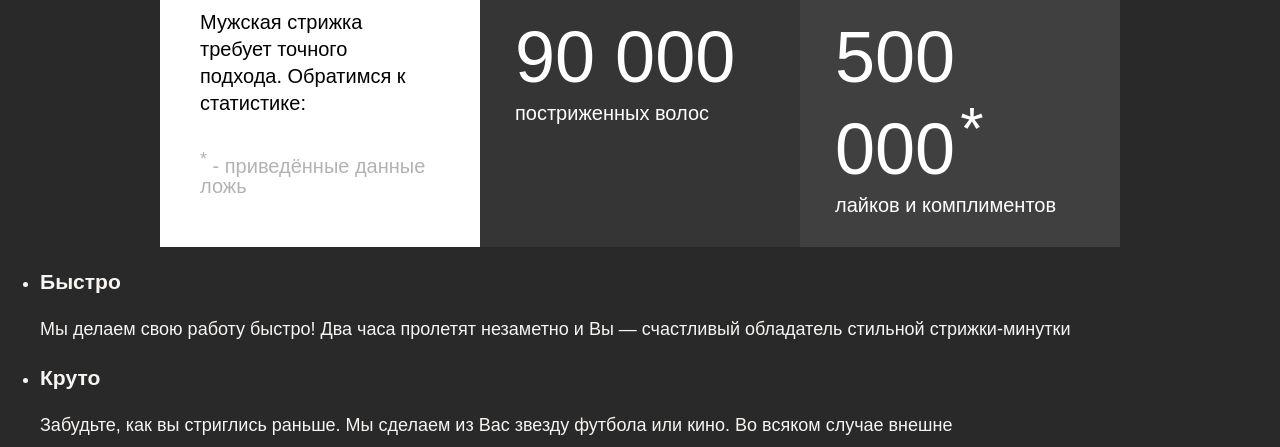
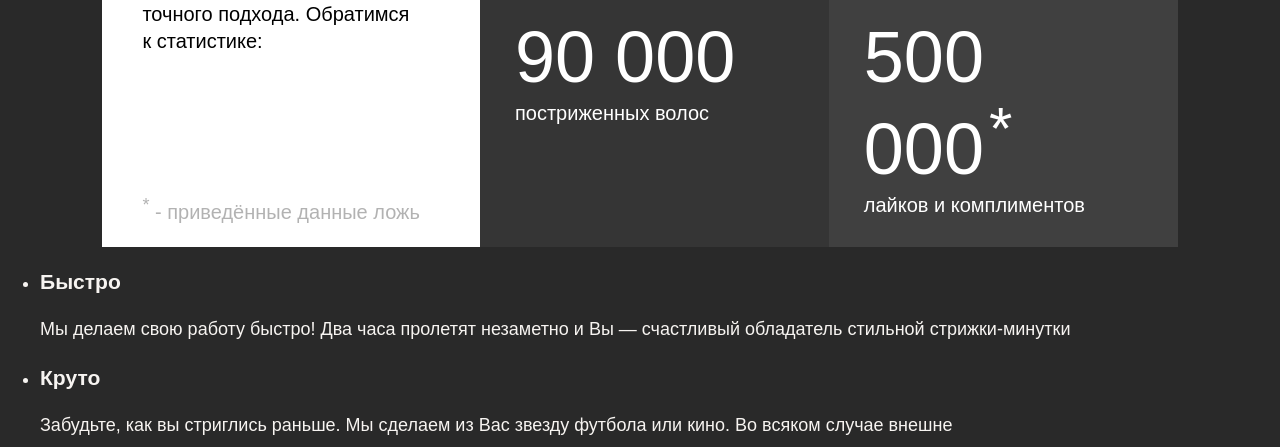
Before and after one commit to f4rral/barbershop-level-2, a website: page source/index.html in a window 1280 px wide. Shown: the part 795-1242 px from the top of the page. Drawn offline with nearby package versions, Linux system fonts and the light colour scheme; files that its build step writes are made by us from their sources.

Commit message:
Резина для статистики

```diff
--- a/source/sass/blocks/stats.scss
+++ b/source/sass/blocks/stats.scss
@@ -1,6 +1,5 @@
 .stats {
-  width: 320px;
-  margin: 0 auto;
+  width: auto;
 }
 
 .stats__header {
@@ -112,8 +111,9 @@
 
 @media (min-width: $tablet-width) {
   .stats {
-    width: 640px;
-    margin-top: -185px;
+    width: 84%;
+    max-width: 1200px;
+    margin: -185px auto 0;
   }
 
   .stats__header {
@@ -137,7 +137,7 @@
   }
 
   .stats__slogan {
-    width: 240px;
+    width: 50%;
     margin-bottom: 18px;
 
     font-size: 40px;
@@ -147,16 +147,16 @@
   }
 
   .stats__intro {
-    width: 210px;
+    width: 37.5%;
     margin-top: 5px;
-    padding-right: 47px;
+    padding: 0 0 0 30px;
 
     text-align: left;
   }
 
   .stats__legend--top {
     display: block;
-    width: 240px;
+    width: 50%;
 
     color: rgba(0, 0, 0, 0.3);
   }
@@ -171,7 +171,8 @@
   }
 
   .stats__list tr {
-    width: 250px;
+    width: 50%;
+    box-sizing: border-box;
     padding: 25px 35px 28px;
   }
 
@@ -202,12 +203,13 @@
 @media (min-width: $desktop-width) {
   .stats {
     display: flex;
-    width: 960px;
+
     margin-top:-180px
   }
 
   .stats__header {
-    display: block;
+    flex-grow: 1;
+    flex-direction: column;
     width: 240px;
 
     &::before {
@@ -224,18 +226,17 @@
     width: auto;
     margin-bottom: 32px;
     padding-right: 30px;
+    padding-left: 0;
   }
 
   .stats__legend--top {
     width: auto;
+    margin-top: auto;
   }
 
   .stats__list {
     display: flex;
     width: 640px;
-  }
-
-  .stats__list {
-    width: 640px;
+    flex-grow: 1;
   }
 }
```
